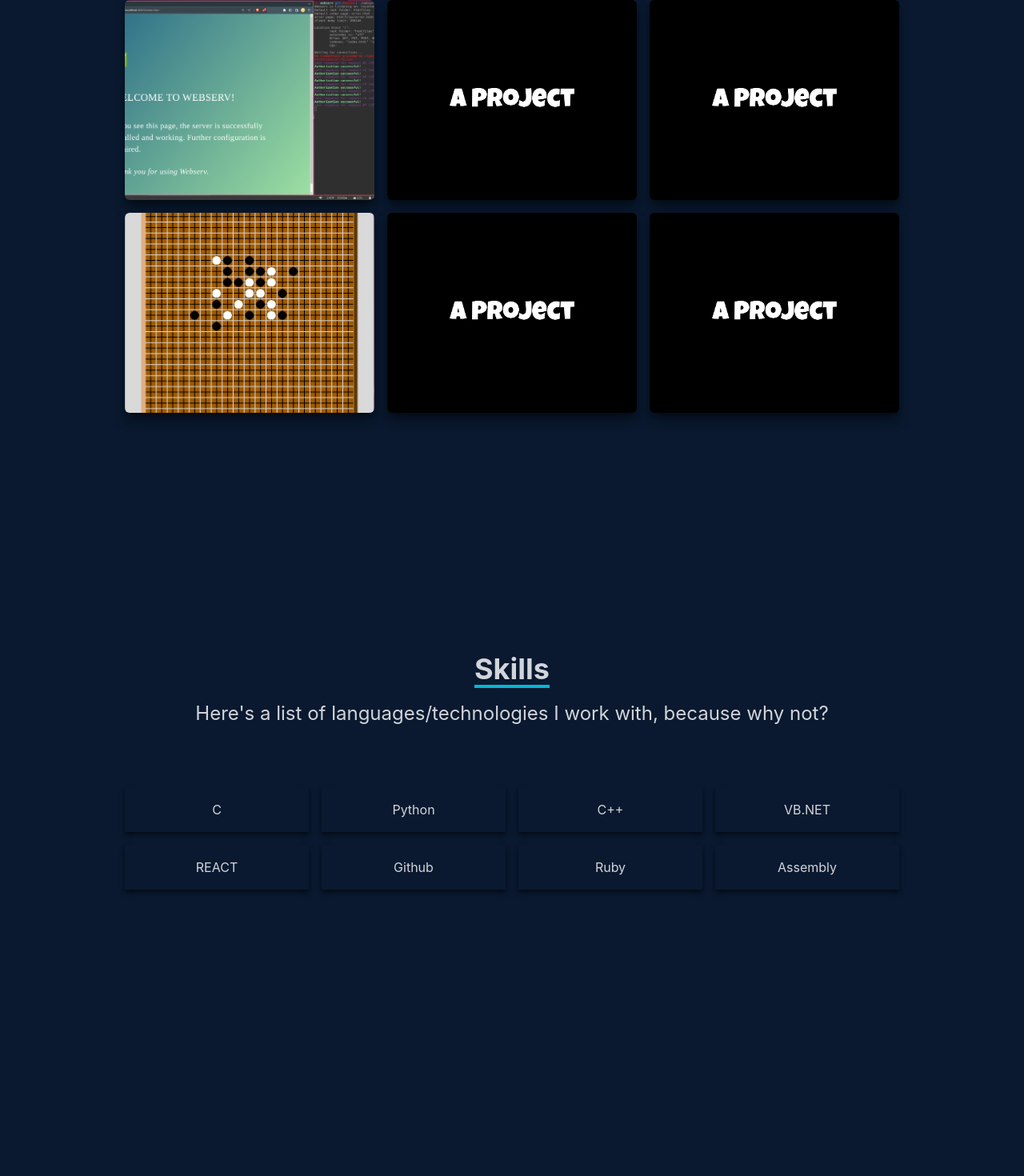
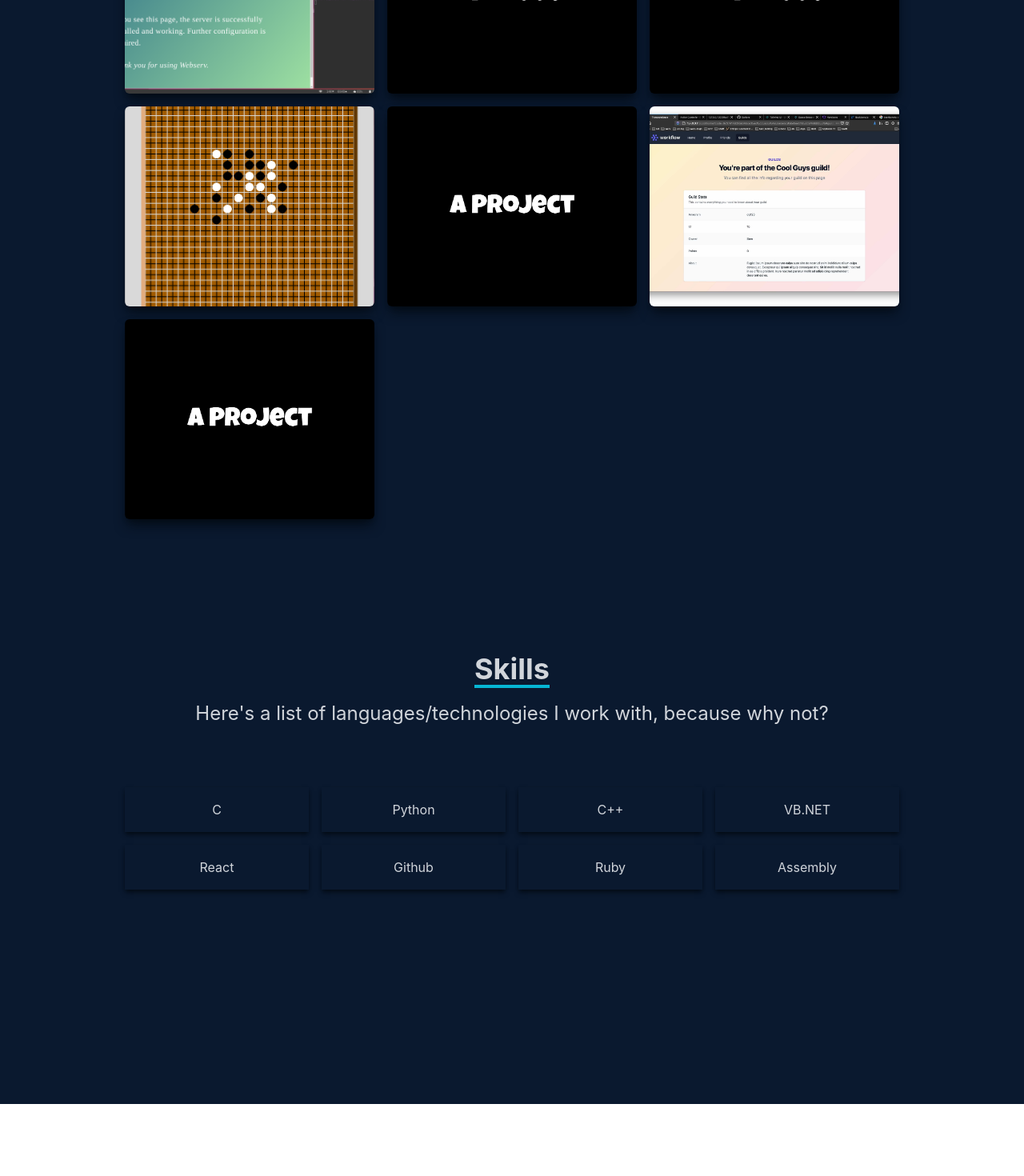
Before and after one commit to pde-bakk/personal-site, a React (Create React App) app: page / in a window 1280 px wide. Shown: the part 1820-3290 px from the top of the page at 80% size. After the commit the page ends 3200 px from the top, so only its background shows below. Built offline with nearby package versions, Linux system fonts and the light colour scheme.

Commit message:
added transcendence to portfolio

```diff
--- a/src/App.js
+++ b/src/App.js
@@ -4,7 +4,6 @@
 import About from "./components/About";
 import Portfolio from "./components/Portfolio";
 import Skills from "./components/Skills";
-import Contact from "./components/Contact";
 
 function App() {
   return (
@@ -14,7 +13,6 @@
 		<About />
 		<Portfolio />
 		<Skills />
-		<Contact />
 	  </div>
   );
 }
--- a/src/components/Portfolio.jsx
+++ b/src/components/Portfolio.jsx
@@ -2,6 +2,7 @@
 import code from '../assets/code2.png';
 import webserv_png from '../assets/webserv.png';
 import gomoku_png from '../assets/gomoku.png';
+import ft_transcendence_jpg from '../assets/ft_transcendence.jpg';
 
 const Portfolio = () => {
 	return (
@@ -65,7 +66,7 @@
 			  <span className=' text-lg font-bold text-white tracking-wider'>
 				My own SSL
 			  </span>
-							<p className='text-center'>Rewring the MD5, SHA256, DES and RSA algorithms.</p>
+							<p className='text-center'>Rewriting the MD5, SHA256, DES and RSA algorithms.</p>
 							<div className='pt-8 text-center'>
 								<a href='https://github.com/42pde-bakk/ft_ssl.git'>
 									<button className='text-center rounded-lg px-4 py-3 m-2 bg-white text-gray-700 font-bold text-lg'>
@@ -118,6 +119,31 @@
 							</div>
 						</div>
 					</div>
+
+
+					<div
+						style={{ backgroundImage: `url(${ft_transcendence_jpg})` }}
+						className='shadow-lg shadow-[#040c16] group container rounded-md flex justify-center items-center mx-auto content-div'
+					>
+						{/* Hover Effects */}
+						<div className='opacity-0 group-hover:opacity-100 flex justify-center items-center flex-col'>
+			  <span className=' text-lg font-bold text-white tracking-wider'>
+				ft_transcendence
+			  </span>
+							<p className='text-center text-sm'>
+								Our own pong tournament website, complete with guilds, matchmaking, chatrooms, friends.<br/>
+								Co-authors: Sam Kortekaas and Soufiane El Melcaoui
+							</p>
+							<div className='pt-8 text-center'>
+								<a href='https://github.com/42pde-bakk/ft_transcendence.git'>
+									<button className='text-center rounded-lg px-4 py-3 m-2 bg-white text-gray-700 font-bold text-lg'>
+										View the code
+									</button>
+								</a>
+							</div>
+						</div>
+					</div>
+
 					<div
 						style={{ backgroundImage: `url(${code})` }}
 						className='shadow-lg shadow-[#040c16] group container rounded-md flex justify-center items-center mx-auto content-div'
--- a/src/components/Skills.jsx
+++ b/src/components/Skills.jsx
@@ -23,7 +23,7 @@
 						<p className='my-4'>VB.NET</p>
 					</div>
 					<div className='shadow-md shadow-[#040c16] hover:scale-110 duration-500'>
-						<p className='my-4'>REACT</p>
+						<p className='my-4'>React</p>
 					</div>
 					<div className='shadow-md shadow-[#040c16] hover:scale-110 duration-500'>
 						<p className='my-4'>Github</p>
```
Also changed, not shown: src/assets/ft_transcendence.jpg (added).
